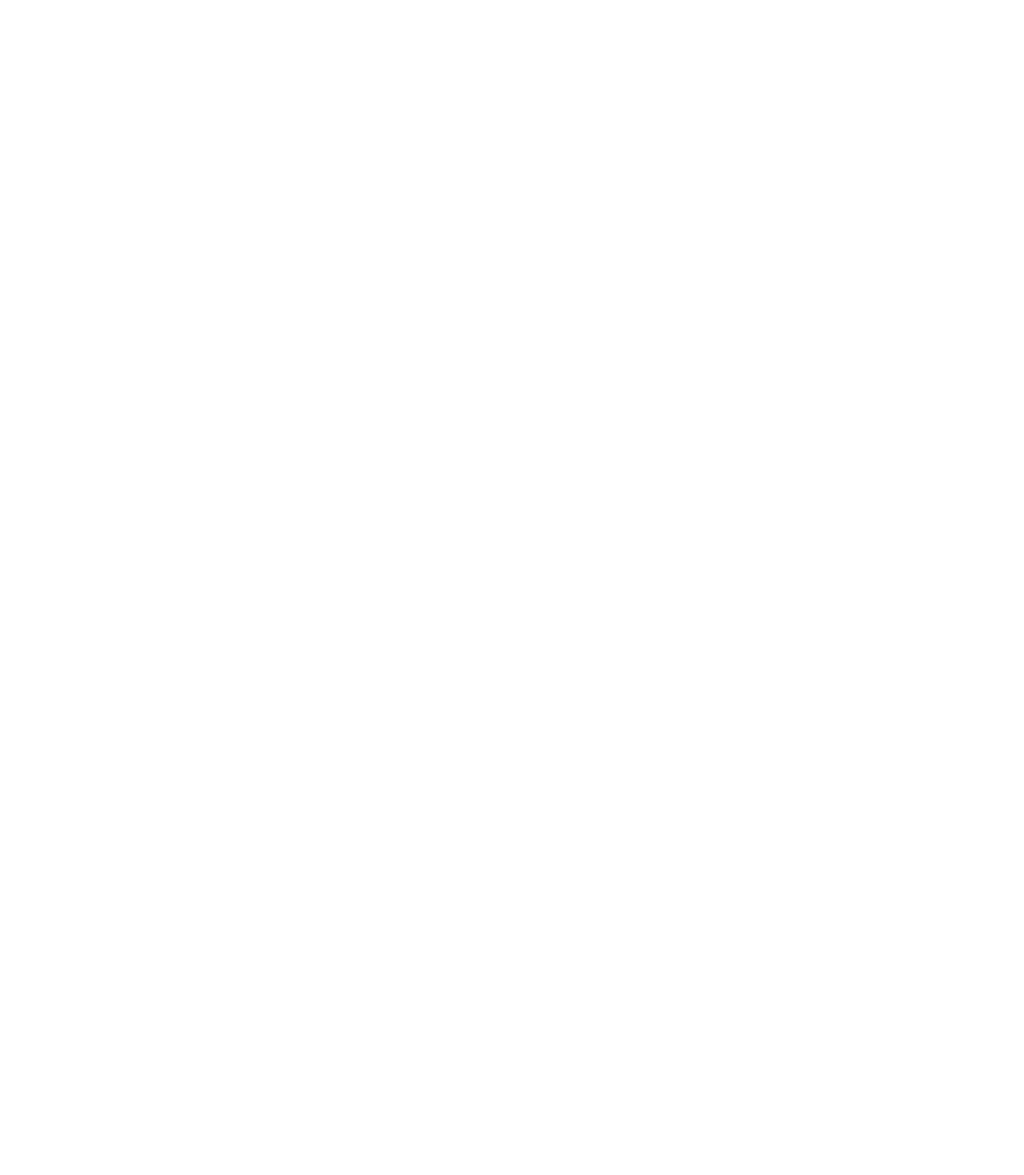
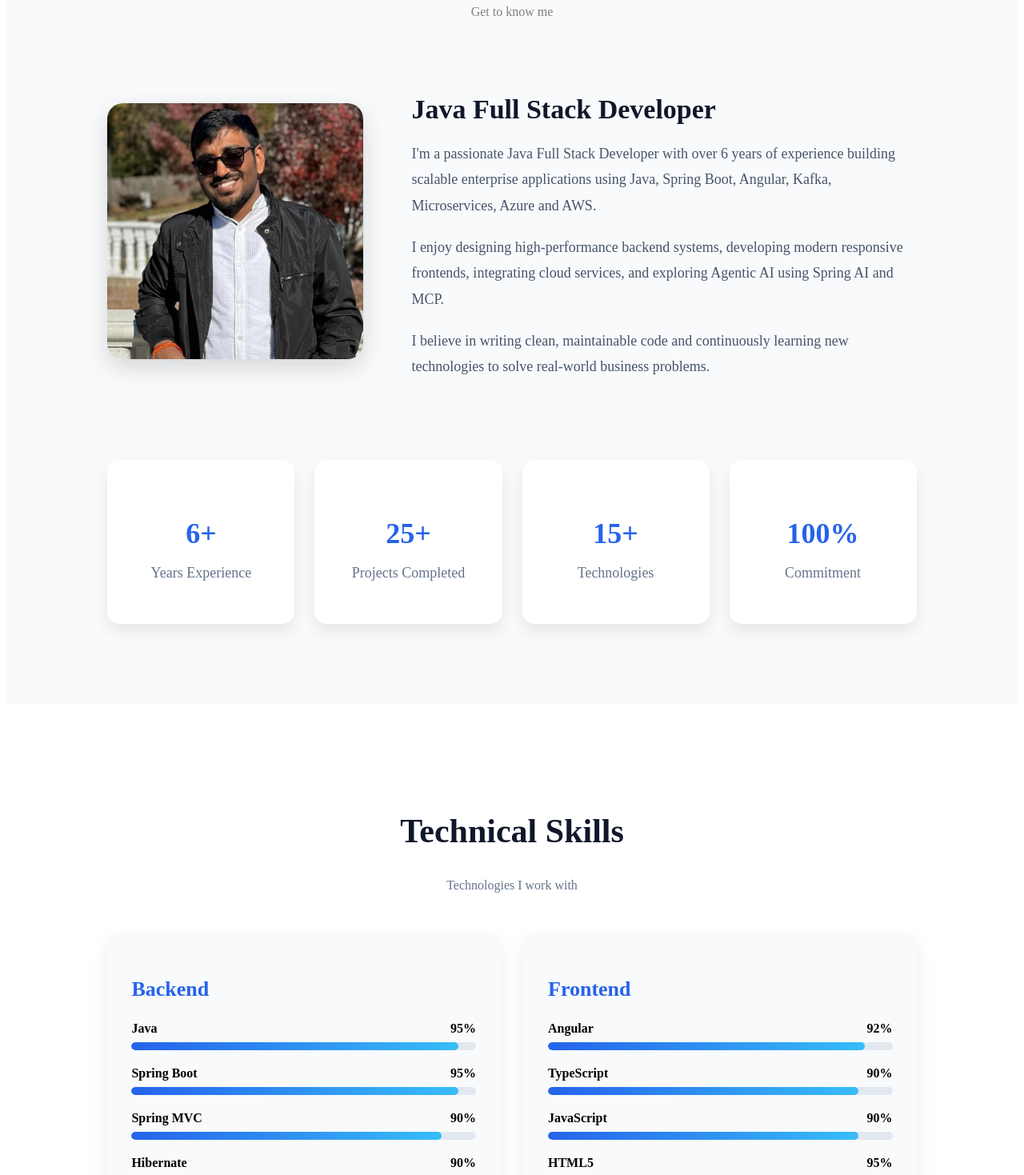
Before and after one commit to SreekarSetty/PortfolioWebsite, an Angular app in the folder JavaFSD_PortfolioWebsite/: page / in a window 1280 px wide. Shown: the part 1260-2729 px from the top of the page at 80% size. Before the commit the page ends 1056 px from the top, so only its background shows below. Built offline with nearby package versions, Linux system fonts and the light colour scheme.

Commit message:
Home and Skills component changes

```diff
--- a/JavaFSD_PortfolioWebsite/src/app/app.component.html
+++ b/JavaFSD_PortfolioWebsite/src/app/app.component.html
@@ -1,2 +1,4 @@
 <app-navbar></app-navbar>
 <app-home></app-home>
+<app-about></app-about>
+<app-skills></app-skills>
--- a/JavaFSD_PortfolioWebsite/src/app/app.component.ts
+++ b/JavaFSD_PortfolioWebsite/src/app/app.component.ts
@@ -3,11 +3,13 @@ import { CommonModule } from '@angular/common';
 import { RouterOutlet } from '@angular/router';
 import { NavbarComponent } from './components/navbar/navbar.component';
 import { HomeComponent } from './components/home/home.component';
+import { AboutComponent } from './components/about/about.component';
+import { SkillsComponent } from './components/skills/skills.component';
 
 @Component({
   selector: 'app-root',
   standalone: true,
-  imports: [CommonModule, RouterOutlet,NavbarComponent,HomeComponent],
+  imports: [CommonModule, RouterOutlet,NavbarComponent,HomeComponent,AboutComponent,SkillsComponent],
   templateUrl: './app.component.html',
   styleUrl: './app.component.css'
 })
--- a/JavaFSD_PortfolioWebsite/src/app/components/about/about.component.css
+++ b/JavaFSD_PortfolioWebsite/src/app/components/about/about.component.css
@@ -0,0 +1,195 @@
+.about{
+
+    padding:100px 10%;
+
+    background:#f8fafc;
+
+    }
+
+    .container{
+
+    max-width:1200px;
+
+    margin:auto;
+
+    }
+
+    .about h2{
+
+    font-size:42px;
+
+    text-align:center;
+
+    color:#0f172a;
+
+    }
+
+    .subtitle{
+
+    text-align:center;
+
+    color:gray;
+
+    margin-bottom:60px;
+
+    }
+
+    .content{
+
+    display:flex;
+
+    justify-content:space-between;
+
+    align-items:center;
+
+    gap:60px;
+
+    flex-wrap:wrap;
+
+    }
+
+    .about-image{
+
+    flex:1;
+
+    display:flex;
+
+    justify-content:center;
+
+    }
+
+    .about-image img{
+
+    width:320px;
+
+    height:320px;
+
+    border-radius:20px;
+
+    object-fit:cover;
+
+    box-shadow:0 10px 30px rgba(0,0,0,.15);
+
+    }
+
+    .about-text{
+
+    flex:2;
+
+    }
+
+    .about-text h3{
+
+    font-size:34px;
+
+    margin-bottom:20px;
+
+    color:#0f172a;
+
+    }
+
+    .about-text p{
+
+    font-size:18px;
+
+    line-height:1.8;
+
+    color:#475569;
+
+    margin-bottom:20px;
+
+    }
+
+    .stats{
+
+    display:grid;
+
+    grid-template-columns:repeat(4,1fr);
+
+    gap:25px;
+
+    margin-top:80px;
+
+    }
+
+    .card{
+
+    background:white;
+
+    padding:35px;
+
+    border-radius:15px;
+
+    text-align:center;
+
+    box-shadow:0 10px 20px rgba(0,0,0,.08);
+
+    transition:.3s;
+
+    }
+
+    .card:hover{
+
+    transform:translateY(-8px);
+
+    }
+
+    .card h3{
+
+    font-size:36px;
+
+    color:#2563eb;
+
+    margin-bottom:10px;
+
+    }
+
+    .card p{
+
+    color:#64748b;
+
+    font-size:18px;
+
+    }
+
+    @media(max-width:900px){
+
+    .content{
+
+    flex-direction:column;
+
+    text-align:center;
+
+    }
+
+    .stats{
+
+    grid-template-columns:repeat(2,1fr);
+
+    }
+
+    }
+
+    @media(max-width:600px){
+
+    .stats{
+
+    grid-template-columns:1fr;
+
+    }
+
+    .about-image img{
+
+    width:250px;
+
+    height:250px;
+
+    }
+
+    .about h2{
+
+    font-size:34px;
+
+    }
+
+    }
--- a/JavaFSD_PortfolioWebsite/src/app/components/about/about.component.html
+++ b/JavaFSD_PortfolioWebsite/src/app/components/about/about.component.html
@@ -1 +1,68 @@
-<p>about works!</p>
+<section id="about" class="about">
+
+    <div class="container">
+
+        <h2>About Me</h2>
+
+        <p class="subtitle">
+            Get to know me
+        </p>
+
+        <div class="content">
+
+            <div class="about-image">
+
+                <img src="assets/profile.jpeg" alt="Profile">
+
+            </div>
+
+            <div class="about-text">
+
+                <h3>Java Full Stack Developer</h3>
+
+                <p>
+
+                    I'm a passionate Java Full Stack Developer with over 6 years of
+                    experience building scalable enterprise applications using
+                    Java, Spring Boot, Angular, Kafka, Microservices,
+                    Azure and AWS.
+
+                </p>
+
+                <p>
+
+                    I enjoy designing high-performance backend systems,
+                    developing modern responsive frontends,
+                    integrating cloud services,
+                    and exploring Agentic AI using Spring AI and MCP.
+
+                </p>
+
+                <p>
+
+                    I believe in writing clean, maintainable code and continuously
+                    learning new technologies to solve real-world business problems.
+
+                </p>
+
+            </div>
+
+        </div>
+
+        <div class="stats">
+
+            <div
+                class="card"
+                *ngFor="let stat of stats">
+
+                <h3>{{stat.value}}</h3>
+
+                <p>{{stat.label}}</p>
+
+            </div>
+
+        </div>
+
+    </div>
+
+</section>
--- a/JavaFSD_PortfolioWebsite/src/app/components/about/about.component.ts
+++ b/JavaFSD_PortfolioWebsite/src/app/components/about/about.component.ts
@@ -1,12 +1,32 @@
 import { Component } from '@angular/core';
+import { CommonModule } from '@angular/common';
 
 @Component({
   selector: 'app-about',
   standalone: true,
-  imports: [],
+  imports: [CommonModule],
   templateUrl: './about.component.html',
-  styleUrl: './about.component.css'
+  styleUrls: ['./about.component.css']
 })
 export class AboutComponent {
 
+  stats = [
+    {
+      value: '6+',
+      label: 'Years Experience'
+    },
+    {
+      value: '25+',
+      label: 'Projects Completed'
+    },
+    {
+      value: '15+',
+      label: 'Technologies'
+    },
+    {
+      value: '100%',
+      label: 'Commitment'
+    }
+  ];
+
 }
--- a/JavaFSD_PortfolioWebsite/src/app/components/home/home.component.css
+++ b/JavaFSD_PortfolioWebsite/src/app/components/home/home.component.css
@@ -135,32 +135,26 @@
 
     }
 
-    .social-icons{
-
-    margin-top:40px;
-
-    display:flex;
-
-    gap:25px;
-
+    .social-icons {
+        display: flex;
+        justify-content: center;
+        align-items: center;
+        margin-top: 20px;
     }
 
-    .social-icons i{
-
-    font-size:30px;
-
-    color:white;
-
-    transition:.3s;
-
+    .social-icons a {
+        text-decoration: none;
+        margin: 0 10px;
     }
 
-    .social-icons i:hover{
+    .social-icons i {
+        font-size: 24px;
+        color: #fff; /* Adjust as needed */
+        transition: color 0.3s ease;
+    }
 
-    color:#38bdf8;
-
-    transform:scale(1.2);
-
+    .social-icons i:hover {
+        color: #007bff; /* Adjust hover color as needed */
     }
 
     @keyframes typing{
--- a/JavaFSD_PortfolioWebsite/src/app/components/home/home.component.html
+++ b/JavaFSD_PortfolioWebsite/src/app/components/home/home.component.html
@@ -54,12 +54,4 @@
 
     </div>
 
-    <div class="hero-right">
-
-        <img
-        src="assets/profile.jpeg"
-        alt="Profile">
-
-    </div>
-
 </section>
--- a/JavaFSD_PortfolioWebsite/src/app/components/skills/skills.component.css
+++ b/JavaFSD_PortfolioWebsite/src/app/components/skills/skills.component.css
@@ -0,0 +1,87 @@
+.skills{
+    padding:100px 10%;
+    background:#ffffff;
+}
+
+.container{
+    max-width:1200px;
+    margin:auto;
+}
+
+.skills h2{
+    text-align:center;
+    font-size:42px;
+    color:#0f172a;
+}
+
+.subtitle{
+    text-align:center;
+    color:#64748b;
+    margin-bottom:50px;
+}
+
+.skills-grid{
+    display:grid;
+    grid-template-columns:repeat(auto-fit,minmax(450px,1fr));
+    gap:30px;
+}
+
+.category{
+    background:#f8fafc;
+    padding:30px;
+    border-radius:16px;
+    box-shadow:0 10px 25px rgba(0,0,0,.08);
+    transition:.3s;
+}
+
+.category:hover{
+    transform:translateY(-6px);
+}
+
+.category h3{
+    margin-bottom:25px;
+    color:#2563eb;
+    font-size:26px;
+}
+
+.skill{
+    margin-bottom:20px;
+}
+
+.skill-header{
+    display:flex;
+    justify-content:space-between;
+    margin-bottom:8px;
+    font-weight:600;
+}
+
+.progress{
+    width:100%;
+    height:10px;
+    background:#e2e8f0;
+    border-radius:20px;
+    overflow:hidden;
+}
+
+.progress-bar{
+    height:100%;
+    background:linear-gradient(90deg,#2563eb,#38bdf8);
+    border-radius:20px;
+    transition:width 1.2s ease-in-out;
+}
+
+@media(max-width:768px){
+
+.skills-grid{
+    grid-template-columns:1fr;
+}
+
+.skills h2{
+    font-size:34px;
+}
+
+.category{
+    padding:20px;
+}
+
+}
--- a/JavaFSD_PortfolioWebsite/src/app/components/skills/skills.component.html
+++ b/JavaFSD_PortfolioWebsite/src/app/components/skills/skills.component.html
@@ -1 +1,41 @@
-<p>skills works!</p>
+<section id="skills" class="skills">
+
+    <div class="container">
+
+      <h2>Technical Skills</h2>
+
+      <p class="subtitle">
+        Technologies I work with
+      </p>
+
+      <div class="skills-grid">
+
+        <div class="category" *ngFor="let category of skillCategories">
+
+          <h3>{{ category.title }}</h3>
+
+          <div class="skill" *ngFor="let skill of category.skills">
+
+            <div class="skill-header">
+              <span>{{ skill.name }}</span>
+              <span>{{ skill.level }}%</span>
+            </div>
+
+            <div class="progress">
+
+              <div
+                class="progress-bar"
+                [style.width.%]="skill.level">
+              </div>
+
+            </div>
+
+          </div>
+
+        </div>
+
+      </div>
+
+    </div>
+
+  </section>
--- a/JavaFSD_PortfolioWebsite/src/app/components/skills/skills.component.ts
+++ b/JavaFSD_PortfolioWebsite/src/app/components/skills/skills.component.ts
@@ -1,12 +1,60 @@
 import { Component } from '@angular/core';
+import { CommonModule } from '@angular/common';
 
 @Component({
   selector: 'app-skills',
   standalone: true,
-  imports: [],
+  imports: [CommonModule],
   templateUrl: './skills.component.html',
-  styleUrl: './skills.component.css'
+  styleUrls: ['./skills.component.css']
 })
 export class SkillsComponent {
 
+  skillCategories = [
+    {
+      title: 'Backend',
+      skills: [
+        { name: 'Java', level: 95 },
+        { name: 'Spring Boot', level: 95 },
+        { name: 'Spring MVC', level: 90 },
+        { name: 'Hibernate', level: 90 },
+        { name: 'REST APIs', level: 95 },
+        { name: 'GraphQL', level: 80 }
+      ]
+    },
+    {
+      title: 'Frontend',
+      skills: [
+        { name: 'Angular', level: 92 },
+        { name: 'TypeScript', level: 90 },
+        { name: 'JavaScript', level: 90 },
+        { name: 'HTML5', level: 95 },
+        { name: 'CSS3', level: 90 },
+        { name: 'Bootstrap', level: 88 }
+      ]
+    },
+    {
+      title: 'Cloud & DevOps',
+      skills: [
+        { name: 'Azure', level: 90 },
+        { name: 'AWS', level: 88 },
+        { name: 'Docker', level: 90 },
+        { name: 'Kubernetes', level: 85 },
+        { name: 'Jenkins', level: 88 },
+        { name: 'Terraform', level: 75 }
+      ]
+    },
+    {
+      title: 'Databases',
+      skills: [
+        { name: 'Oracle', level: 90 },
+        { name: 'PostgreSQL', level: 90 },
+        { name: 'MySQL', level: 88 },
+        { name: 'MongoDB', level: 85 },
+        { name: 'Redis', level: 82 },
+        { name: 'Elasticsearch', level: 80 }
+      ]
+    }
+  ];
+
 }
--- a/JavaFSD_PortfolioWebsite/src/index.html
+++ b/JavaFSD_PortfolioWebsite/src/index.html
@@ -6,6 +6,7 @@
   <base href="/">
   <meta name="viewport" content="width=device-width, initial-scale=1">
   <link rel="icon" type="image/x-icon" href="favicon.ico">
+  <link href="https://cdnjs.cloudflare.com/ajax/libs/font-awesome/6.0.0/css/all.min.css" rel="stylesheet">
 </head>
 <body>
   <app-root></app-root>
```
Also changed, not shown: JavaFSD_PortfolioWebsite/src/app/app.routes.ts (+6 -1 lines).
